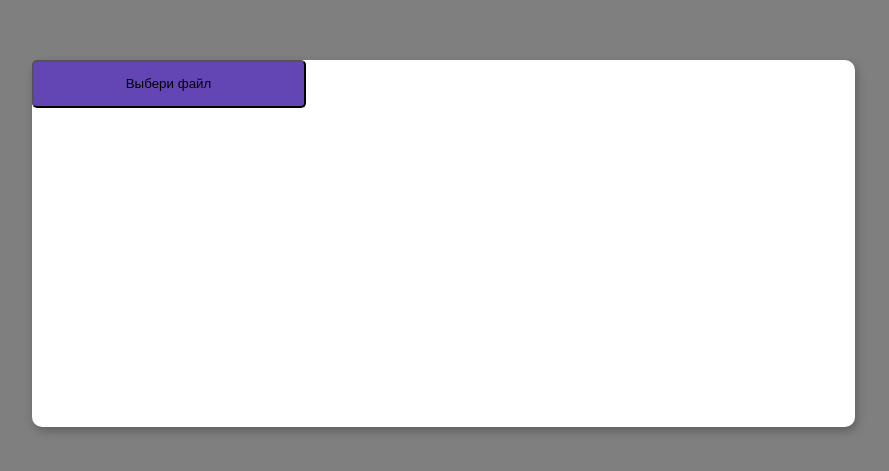
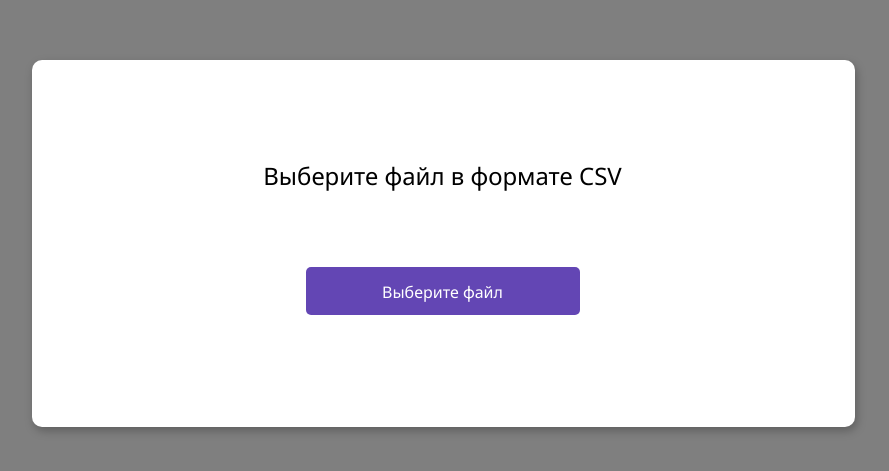
Before and after one commit to kekater/csv_viewer, a plain HTML site: page index.html in a window 1280 px wide. Shown: the part 157-628 px from the top of the page, without its empty margins (197-1086 px from the left). Drawn offline with Linux system fonts and the light colour scheme.

Commit message:
home page

```diff
--- a/index.html
+++ b/index.html
@@ -5,11 +5,14 @@
     <meta name="viewport" content="width=device-width, initial-scale=1.0">
     <title>CSV Viewer</title>
     <link rel="stylesheet" href="style.css">
+    <link rel="stylesheet" type="text/css" href="https://fonts.googleapis.com/css?family=Noto+Sans:400&display=swap">
+
 </head>
     <body>
         <div class="rectangle">
-            <button id="download-button">
-                <p>Выбери файл</p>
+            <p class="content-rectangle">Выберите файл в формате CSV</p>
+            <button class="download-button">
+                <p class="content-button">Выберите файл</p>
             </button>
         </div>
     </body>
--- a/style.css
+++ b/style.css
@@ -4,10 +4,11 @@ body {
     justify-content: center;
     height: 100vh;
     margin: 0;
-    background: rgba(0, 0, 0, 0.5);
+    background-color: rgba(0, 0, 0, 0.5);
 }
 
 .rectangle {
+    position: relative;
     width: 823px;
     height: 367px;
     flex-shrink: 0;
@@ -16,21 +17,54 @@ body {
     box-shadow: 2px 4px 9.9px 0px rgba(0, 0, 0, 0.25);
 }
 
-#download-button{
+.download-button {
+    position: absolute;
     width: 274px;
     height: 48px;
-    flex-shrink: 0;
     border-radius: 5px;
     background: #6346B4;
-
+    top: 207px;
+    right: 275px;
+    bottom: 112px;
+    left: 274px;
+    border: none;
 }
 
-#text-button{
+.download-button:hover {
+    background-color: #A88EF0;
+}
+/* .download-button:default {
+    background-color: #6346B4;
+} */
+
+.download-button:active {
+    background-color: #311F63;
+}
+
+.content-rectangle{
+    color: #000;
+    text-align: center;
+    font-family: 'Noto Sans', serif;
+    font-size: 24px;
+    font-style: normal;
+    font-weight: 400;
+    line-height: normal;
+    margin-top: 99px;
+    margin-left: 230px;
+    margin-right: 231px;
+    margin-bottom: 235px;
+}
+
+.content-button {
     color: #FFF;
     text-align: center;
-    font-family: Noto Sans;
+    font-family: 'Noto Sans', serif;
     font-size: 16px;
     font-style: normal;
     font-weight: 400;
     line-height: normal;
+    margin-top: 13px;
+    /* margin-right: 75px; */
+    margin-bottom: 13px;
+    /* margin-left: 76px; */
 }
```
